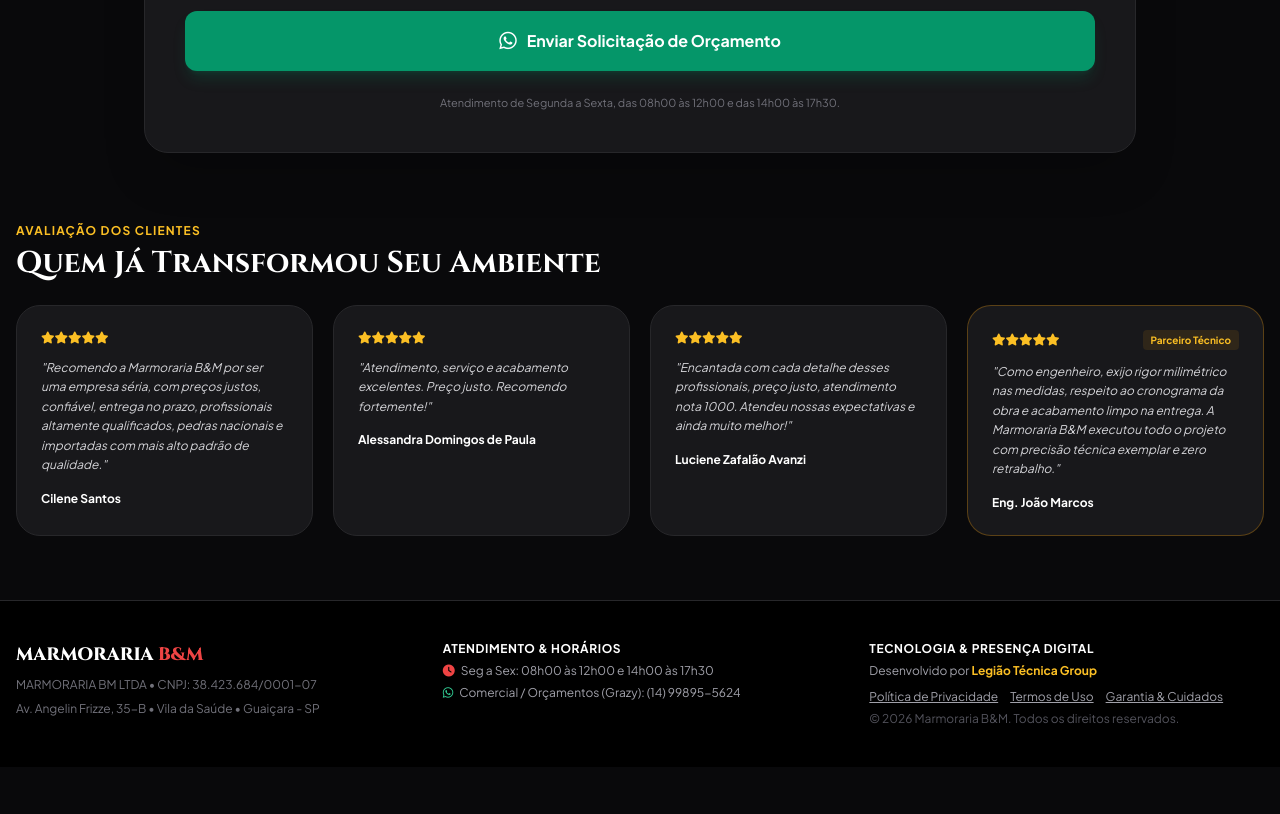
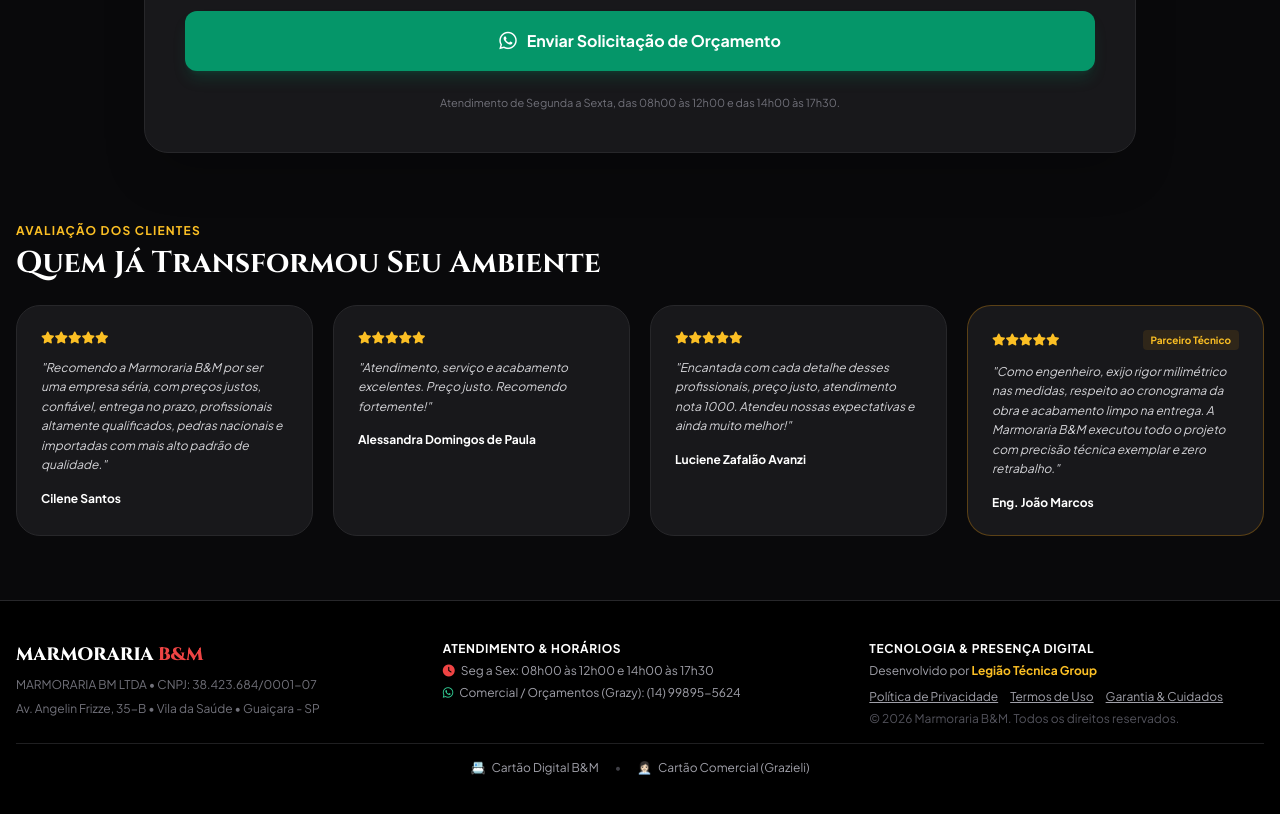
Before and after one commit to joaomarcos-ltg/marmoraria-bm, a plain HTML site: page index.html in a window 1280 px wide. Shown: the part 5875-6689 px from the top of the page. Before the commit the page ends 6642 px from the top, so only its background shows below. Drawn offline with nearby package versions, Linux system fonts and the light colour scheme.

Commit message:
feat: adiciona links dos cartoes digitais no rodape do site

```diff
--- a/index.html
+++ b/index.html
@@ -730,6 +730,16 @@
         <p class="text-zinc-600">© 2026 Marmoraria B&M. Todos os direitos reservados.</p>
       </div>
     </div>
+
+    <div class="mt-4 pt-4 border-t border-zinc-800/80 flex flex-wrap items-center justify-center gap-4 text-xs text-zinc-400">
+      <a href="/cartao.html" target="_blank" class="hover:text-amber-400 transition flex items-center gap-1.5">
+        <span>📇</span> Cartão Digital B&M
+      </a>
+      <span class="text-zinc-700">•</span>
+      <a href="/cartao.html?p=grazy" target="_blank" class="hover:text-amber-400 transition flex items-center gap-1.5">
+        <span>👩🏻‍💼</span> Cartão Comercial (Grazieli)
+      </a>
+    </div>
   </footer>
 
   <!-- MODAL POLÍTICAS INSTITUCIONAIS B&M -->
```
